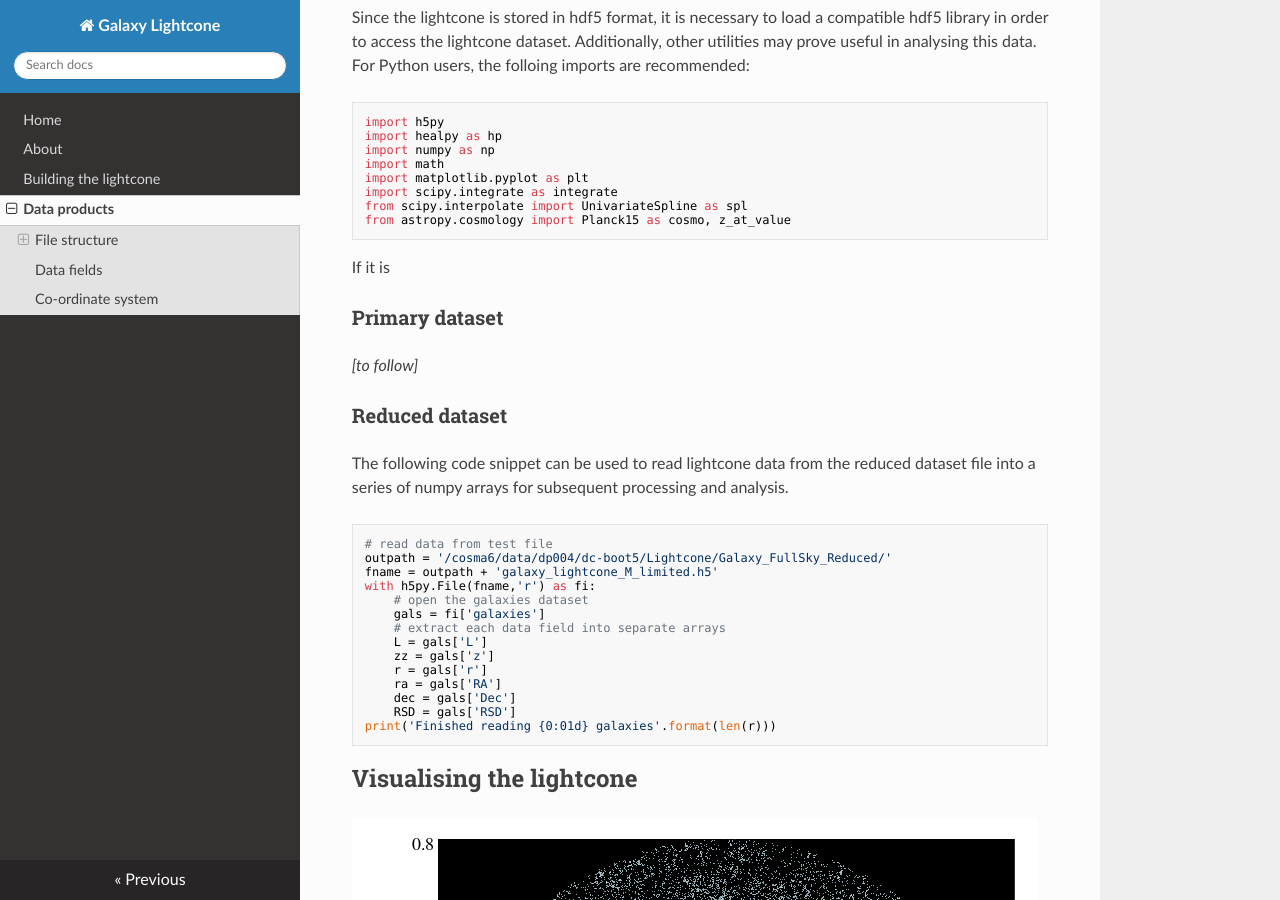
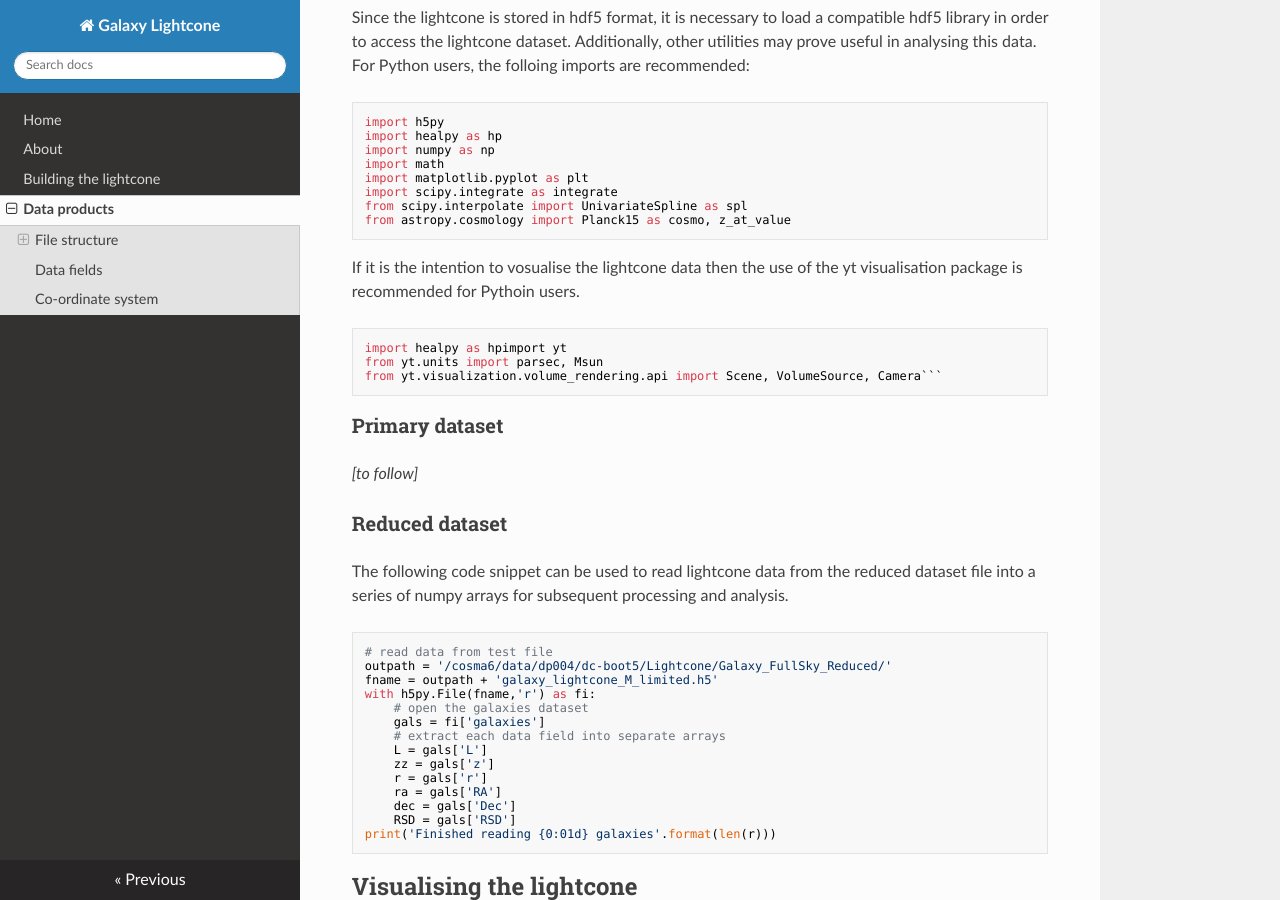
Before and after one commit to rajbooth/Lightcone, an MkDocs documentation site: the page built from docs/data_products.md, in a window 1280 px wide and 900 px high, scrolled down 1499 px. Built offline with MkDocs 1.6.1, drawn with Linux system fonts in a browser that asks for light colours; nearby versions of some CDN libraries; formulas are drawn with MathJax 3.

Commit message:
docs/data_products.md updated from https://stackedit.io/

````diff
--- a/docs/data_products.md
+++ b/docs/data_products.md
@@ -51,7 +51,12 @@ import scipy.integrate as integrate
 from scipy.interpolate import UnivariateSpline as spl
 from astropy.cosmology import Planck15 as cosmo, z_at_value
 ```
-If it is
+If it is the intention to vosualise the lightcone data then the use of the yt visualisation package is recommended for Pythoin users.
+```python
+import healpy as hpimport yt
+from yt.units import parsec, Msun
+from yt.visualization.volume_rendering.api import Scene, VolumeSource, Camera```
+```
 ### Primary dataset
 *[to follow]*
 ### Reduced dataset
````
Also changed, not shown: other parts of docs/data_products.md (+1 -1 lines).
